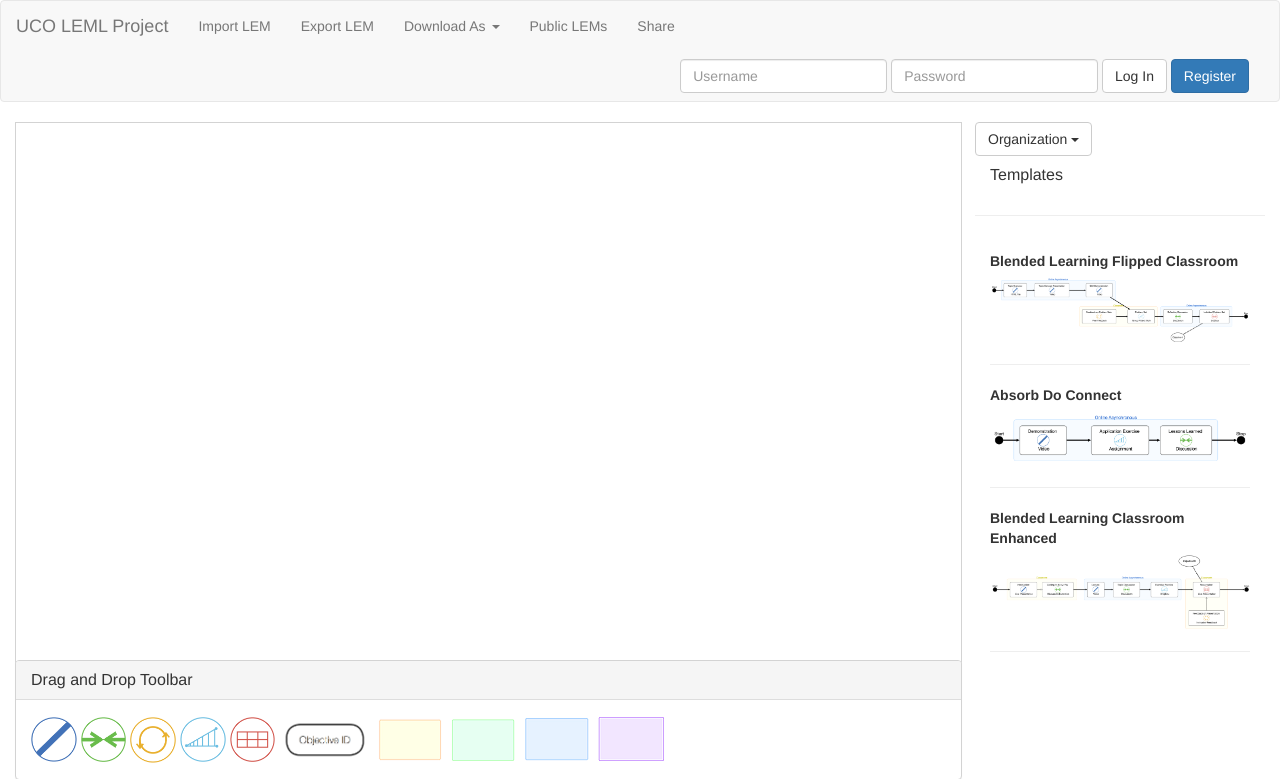
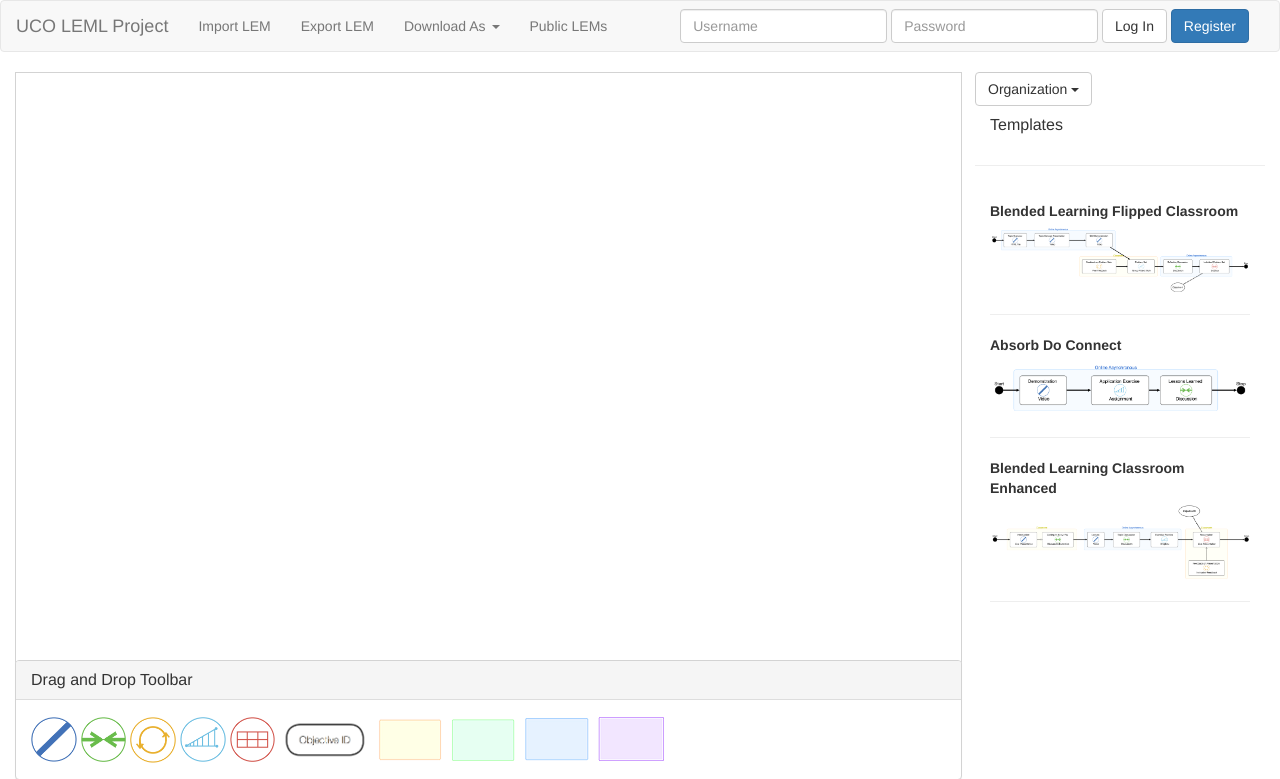
Before and after one commit to OpenNTI/nti.leml, a Flask app: page / in a window 1280 px wide. Shown: the top 779 px of the page. Run offline with Flask 2, Linux system fonts and the light colour scheme; parts of the project's set-up code (start-up, migrations or seed data) failed here and were passed over; some libraries are stand-ins or nearby versions.

Commit message:
Hide share button if logged out

```diff
--- a/static/js/user.js
+++ b/static/js/user.js
@@ -1,4 +1,6 @@
 $(function() {
+  $("#shareNavBar").hide();
+
   $("#shareButton").on('click', function() {
     shareLem();
   });
@@ -92,6 +94,8 @@ function login(email, password) {
       $("#loginErrorText").append(data);
       $("#loginErrorText").show();
     } else if (status == "success") {
+      $("#shareNavBar").show();
+
       $("#loginForm").hide();
       $("#currentUserEmail").empty();
       $("#currentUserEmail").append(loginInfo.email);
@@ -103,6 +107,8 @@ function login(email, password) {
 function logout() {
   $.post(logoutRoute, function(data, status){
     if (status == "success") {
+      $("#shareNavBar").hide();
+
       $("#currentUserInfo").hide();
       $("#currentUserEmail").empty();
       $("#loginForm").show();
--- a/templates/index.html
+++ b/templates/index.html
@@ -73,7 +73,7 @@
             </ul>
           </li>
           <li><a href="/public">Public LEMs</a></li>
-          <li><a href="#" onclick="openShareDialog();">Share</a></li>
+          <li><a href="#" id="shareNavBar" onclick="openShareDialog();">Share</a></li>
         </ul>
 
         <form id="loginForm" class="navbar-form navbar-right">
```
